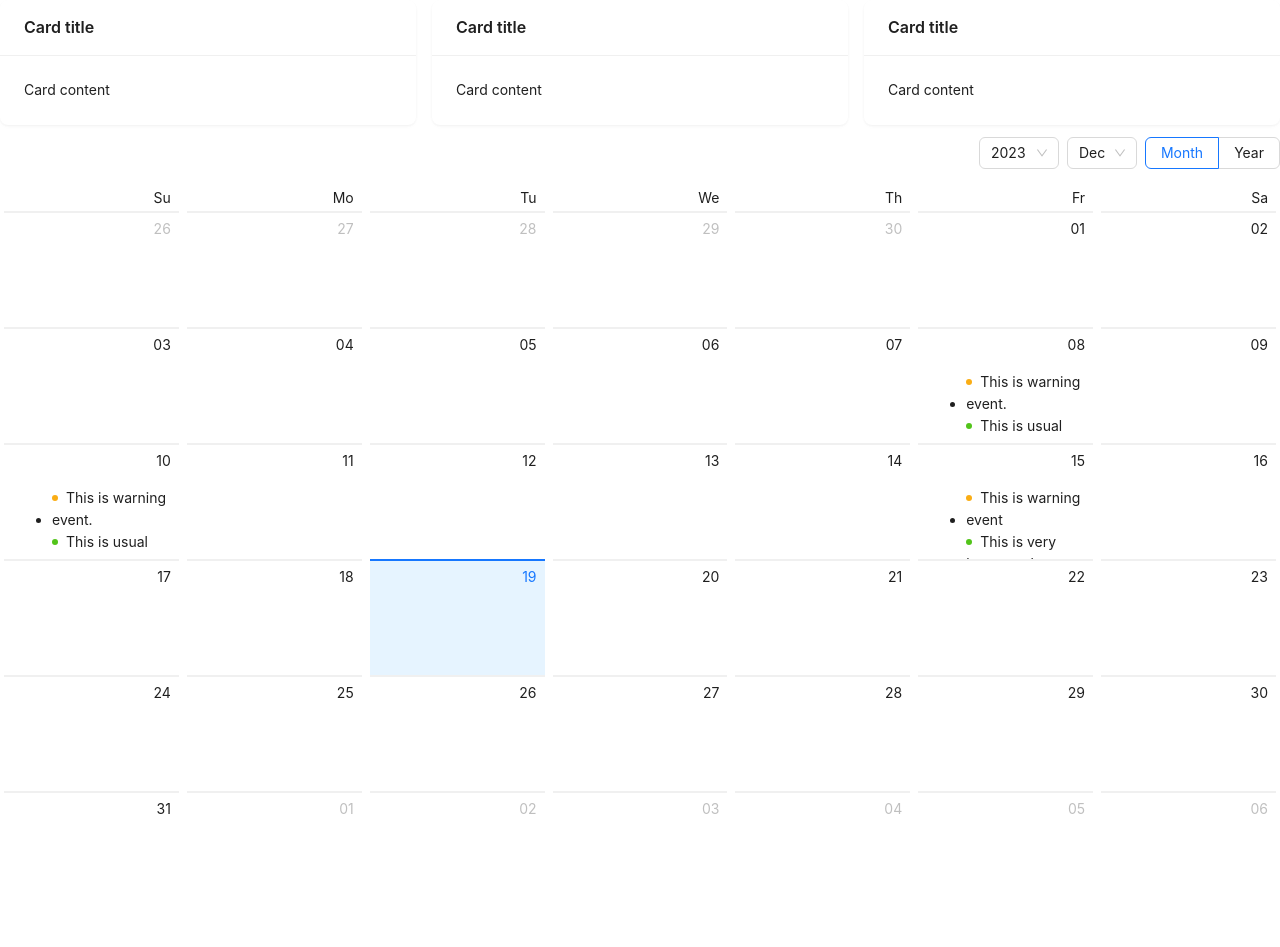
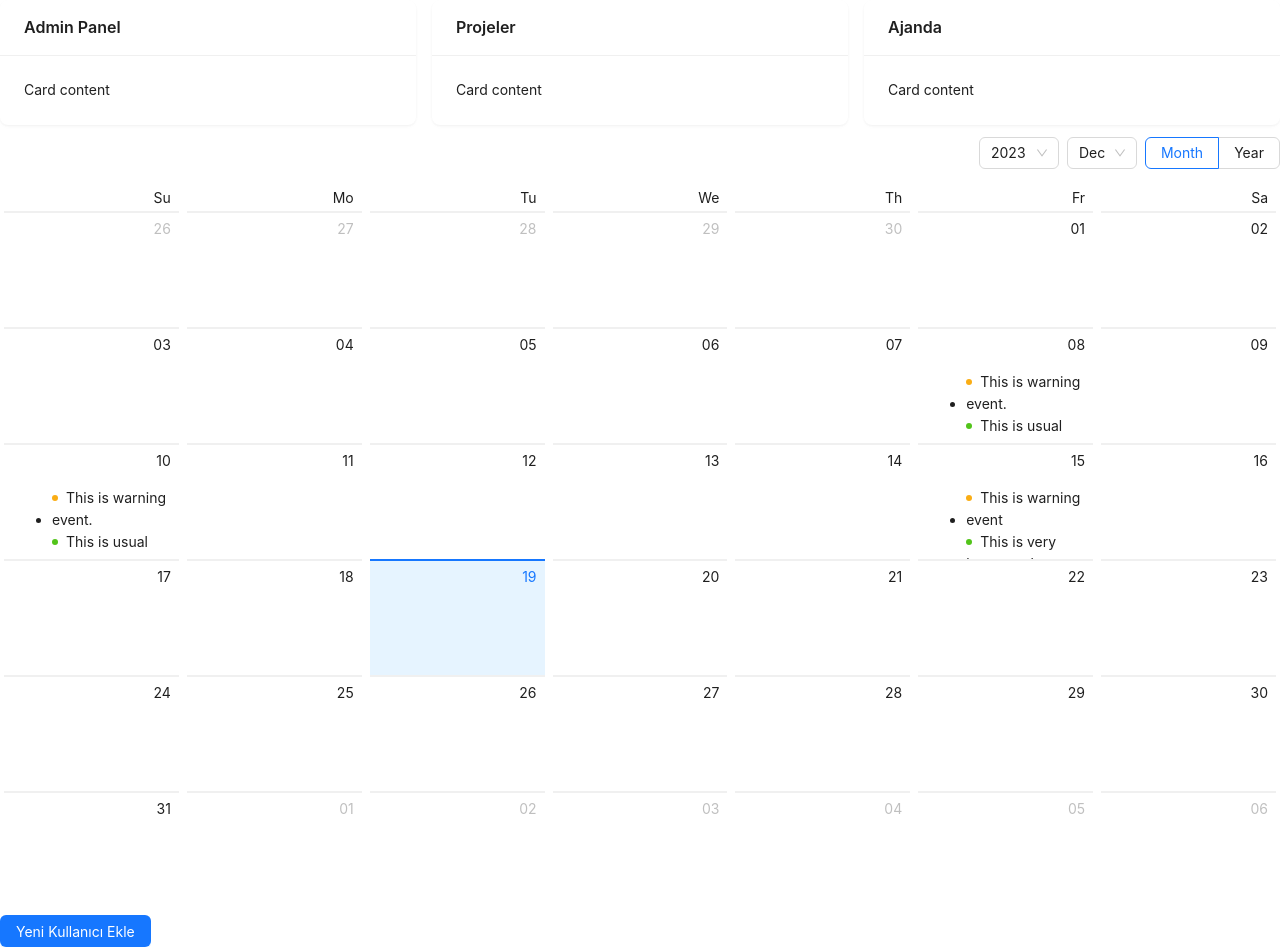
Before and after one commit to CEo7AF/yuzgec-automation, a React (Create React App) app: page / in a window 1280 px wide. Before the commit the page ends 915 px from the top, so only its background shows below. Built offline with nearby package versions, Linux system fonts and the light colour scheme.

Commit message:
Admin Panel added

```diff
--- a/src/App.js
+++ b/src/App.js
@@ -1,11 +1,13 @@
 import Home from './Pages/Home'
 import Calender from './Pages/Calender'
+import AdminPanel from './Pages/AdminPanel'
 
 function App() {
   return (
     <div className="App">
       <Home/>
       <Calender />
+      <AdminPanel />
     </div>
   );
 }
--- a/src/Pages/AdminPanel.js
+++ b/src/Pages/AdminPanel.js
@@ -0,0 +1,51 @@
+import React, { useState } from "react";
+import { Button, Modal, Input, Form, Select } from "antd";
+
+function AdminPanel() {
+  const [isModalOpen, setIsModalOpen] = useState(false);
+
+  const showModal = () => {
+    setIsModalOpen(true);
+  };
+
+  const handleOk = () => {
+    setIsModalOpen(false);
+  };
+
+  const handleCancel = () => {
+    setIsModalOpen(false);
+  };
+
+  return (
+    <>
+      <Button type="primary" onClick={showModal}>
+        Yeni Kullanıcı Ekle
+      </Button>
+      <Modal
+        title="Yeni Kullanıcı Ekle"
+        open={isModalOpen}
+        onOk={handleOk}
+        onCancel={handleCancel}
+        cancelText="Kapat"
+        okText="Kaydet"
+      >
+        <Form layout="vertical">
+          <Form.Item label="İsim">
+            <Input placeholder="İsim" />
+          </Form.Item>
+          <Form.Item label="Soyisim">
+            <Input placeholder="Soyisim" />
+          </Form.Item>
+          <Form.Item label="Görevi">
+            <Select placeholder="Görevi Seçiniz">
+              <Select.Option value="yönetici">Yönetici</Select.Option>
+              <Select.Option value="muhasebe">Muhasebe</Select.Option>
+            </Select>
+          </Form.Item>
+        </Form>
+      </Modal>
+    </>
+  );
+}
+
+export default AdminPanel;
--- a/src/Pages/Home.js
+++ b/src/Pages/Home.js
@@ -6,17 +6,17 @@ function Home() {
     <div>
       <Row gutter={16}>
     <Col span={8}>
-      <Card title="Card title" bordered={false}>
+      <Card title="Admin Panel" bordered={false}>
         Card content
       </Card>
     </Col>
     <Col span={8}>
-      <Card title="Card title" bordered={false}>
+      <Card title="Projeler" bordered={false}>
         Card content
       </Card>
     </Col>
     <Col span={8}>
-      <Card title="Card title" bordered={false}>
+      <Card title="Ajanda" bordered={false}>
         Card content
       </Card>
     </Col>
```
